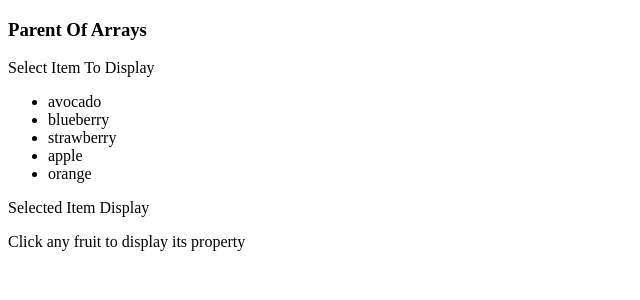
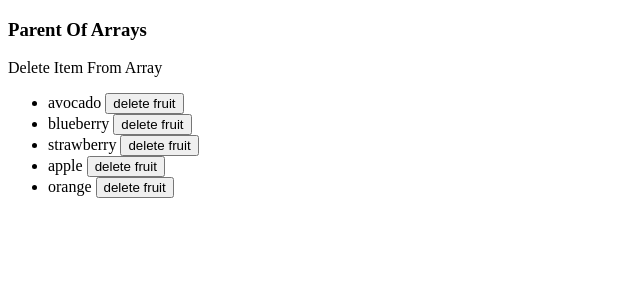
Before and after one commit to erashish41/react-practices, a React (Vite) app in the folder react-pr/04ParentChild/: page / in a window 1280 px wide. Shown: the top 300 px of the page, without its empty margins (0-640 px from the left). Built offline with nearby package versions, Linux system fonts and the light colour scheme.

Commit message:
delete from array

```diff
--- /dev/null
+++ b/react-pr/04ParentChild/src/componets/ArrayOfObjetsList/DeleteItemFromArray.jsx
@@ -0,0 +1,45 @@
+import React, { useState } from 'react'
+
+const DeleteItemFromArray = () => {
+
+    const initialList = [
+        { id: 'e', value: 'avocado' },
+        { id: 'd', value: 'blueberry' },
+        { id: 'c', value: 'strawberry' },
+        { id: 'a', value: 'apple' },
+        { id: 'b', value: 'orange' },
+    ];
+
+    const [fruit, setFruit] = useState(initialList)
+
+    const handleOnClick= (id) => {
+        const updatedFruits = fruit.filter((elm) => elm.id !== id);
+        setFruit(updatedFruits)
+        console.log("result...", updatedFruits);
+
+    }
+
+  return (
+    <div>
+        <div>Delete Item From Array</div>
+        <ul>
+            {
+                initialList.map((item) => {
+                    return (
+                        <li
+                            key={item.id}
+                            style={{cursor: 'pointer'}}
+                            onClick={() => handleOnClick(item.id)}
+                        >
+                            {item.value}{" "}
+                            <button onClick={() => handleOnClick(item.id)}>delete fruit</button>
+                        </li>
+                    )
+                })
+            }
+        </ul>
+    </div>
+  )
+}
+
+export default DeleteItemFromArray
--- a/react-pr/04ParentChild/src/componets/ArrayOfObjetsList/ParentOfArray.jsx
+++ b/react-pr/04ParentChild/src/componets/ArrayOfObjetsList/ParentOfArray.jsx
@@ -1,13 +1,15 @@
 import React from 'react'
 import DispalyList from './DispalyList'
 import SelectItemToDisplay from './SelectItemToDisplay'
+import DeleteItemFromArray from './DeleteItemFromArray'
 
 const ParentOfArray = () => {
   return (
     <div>
         <h3>Parent Of Arrays</h3>
         {/* <DispalyList /> */}
-        <SelectItemToDisplay />
+        {/* <SelectItemToDisplay /> */}
+        <DeleteItemFromArray />
     </div>
   )
 }
```
